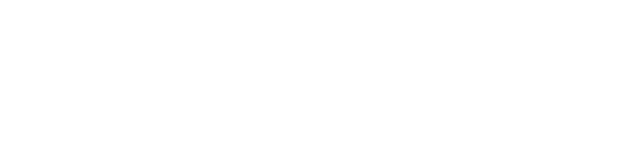
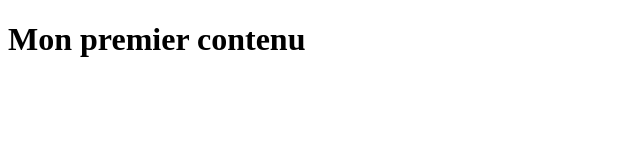
Before and after one commit to edenmaestro/cours-sur-git, a plain HTML site: page index.html in a window 1280 px wide. Shown: the whole page, without its empty margins (0-640 px from the left). Drawn offline with Linux system fonts and the light colour scheme.

Commit message:
mon deuxieme commit

```diff
--- a/index.html
+++ b/index.html
@@ -7,5 +7,6 @@
 </head>
 <body>
 
+    <h1>Mon premier contenu</h1>
 </body>
 </html>
```
